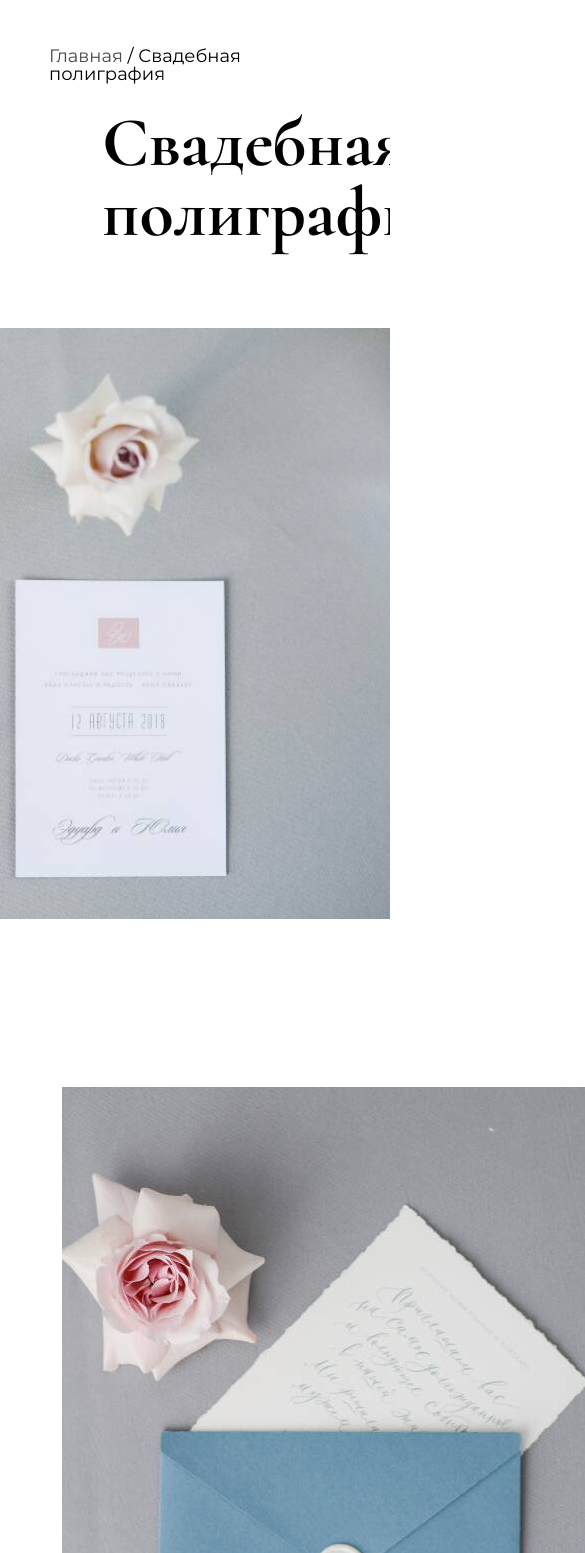
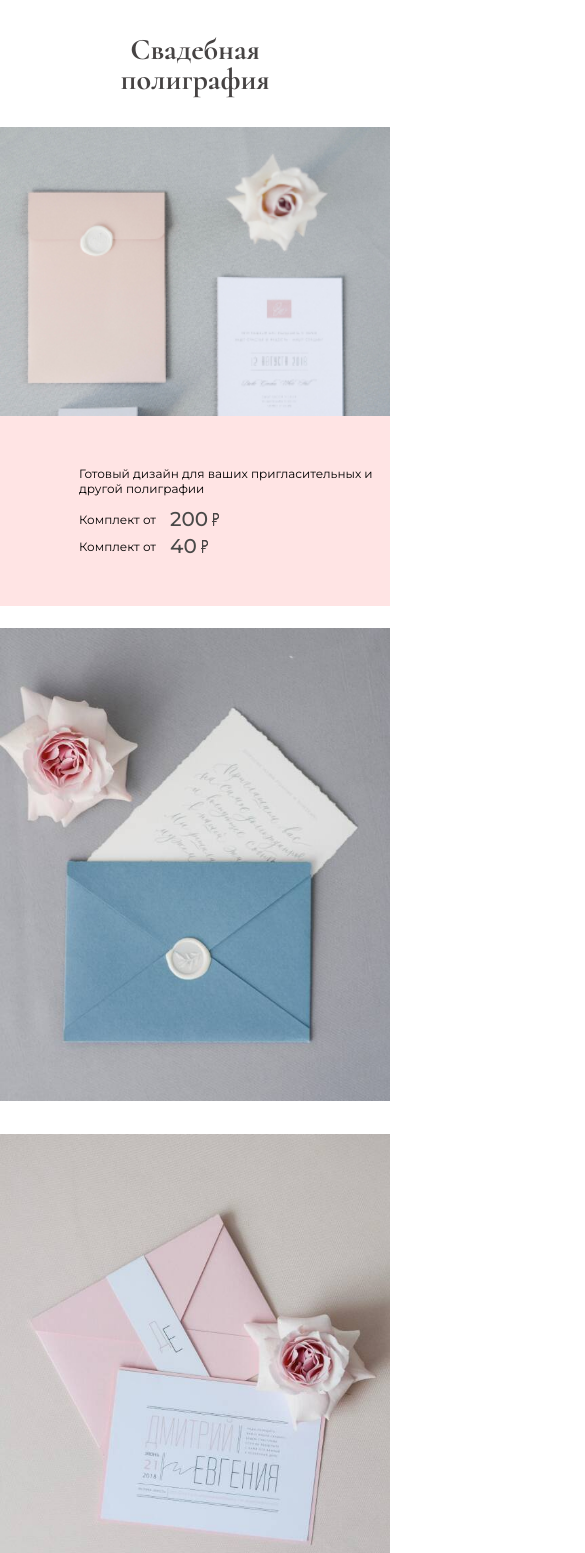
Before and after one commit to Dmitrii-Tr/muni-site, a plain HTML site: page polygraphy.html in a window 390 px wide. Shown: the part 47-1600 px from the top of the page, 585 px wide, since content can reach past the window. Drawn offline with Linux system fonts and the light colour scheme.

Commit message:
Сделал адаптив polygraphy.html

```diff
--- a/css/media.css
+++ b/css/media.css
@@ -14,7 +14,6 @@
 		text-align: center;
 	}
 }
-
 @media screen and (max-width: 1280px) {
 	.container {
 		width: 680px;
@@ -87,7 +86,7 @@
 	.contact__title {
 		font-size: 50px;
 		font-weight: 700;
-		margin-left: 300px;
+		margin-left: 290px;
 		margin-bottom: 35px;
 	}
 	.contact__content {
@@ -95,7 +94,6 @@
 		height: 223px;
 		align-items: flex-start;
 	}
-
 	.contact__phone,
 	.contact__mail,
 	.contact__instagram {
@@ -103,7 +101,6 @@
 		font-weight: 400;
 		margin-left: 223px;
 	}
-
 	.contact__title {
 		margin: 0 auto 84px;
 	}
@@ -149,14 +146,12 @@
 	.footer__menu {
 		margin-top: 16px;
 	}
-
 	.footer__contacts {
 		margin: 12px 0 -25px 253px;
 	}
 	.footer__text {
 		padding: 12px 0 35px 0;
 	}
-
 	.styles__link.active,
 	.positions__link.inactive {
 		padding: 11px 147px 12px;
@@ -255,7 +250,6 @@
 	.positions__items-number.number {
 		margin: 10px 76px 20px 77px;
 	}
-
 	.positions__items-inner-content {
 		margin: 30px 1px -1px 1px;
 	}
@@ -360,11 +354,45 @@
 	.order__content-esc {
 		margin-bottom: 50px;
 	}
+	.polygraphy__content {
+		display: grid;
+		grid-template-columns: 233px 233px 233px;
 	}
-
+	.polygraphy__content-image {
+		overflow: hidden;
+		width: 100%;
+	}
+	.polygraphy__service-inner {
+		margin-bottom: 50px;
+	}
+	.polygraphy__content-item:last-child {
+		grid-column-end: 3;
+		margin: 0 10px 50px 10px;
+	}
+	.polygraphy__contacts-inner {
+		background-color: #ffe4e4;
+		height: 140px;
+	}
+	.polygraphy__contact-text,
+	.polygraphy__contact-link {
+		font-size: 14px;
+		font-weight: 700;
+		line-height: 20px;
+	}
+	.polygraphy__design-wrap {
+		display: none;
+	}
+	.polygraphy__contact-text {
+		text-align: center;
+		padding-top: 45px;
+	}
+	.polygraphy__contact-link {
+		padding-left: 323px;
+	}
+}
 @media screen and (max-width: 767px) {
 	.container {
-		max-width: 292px;
+		max-width: 100%;
 		padding: 0;
 	}
 	.header__inner {
@@ -405,6 +433,9 @@
 	.footer__logo {
 		width: 40px;
 		height: 40px;
+	}
+	.footer__logo{
+		margin-left: 10px;
 	}
 	.header__inner-logo {
 		margin: 0;
@@ -606,7 +637,6 @@
 		width: 154%;
 		margin-left: -56px;
 	}
-
 	.positions__items-inner-title {
 		font-size: 18px;
 		padding: auto;
@@ -687,7 +717,7 @@
 	.order__content-subtext {
 		font-size: 10px;
 	}
-.order__content-btn{
+	.order__content-btn {
 		padding: 4px 40px;
 		width: 124px;
 		height: 27px;
@@ -696,7 +726,6 @@
 		width: 63px;
 		height: 25px;
 		margin: 6px 45px 12px 30px;
-
 	}
 	.wed__items-price.order {
 		display: block;
@@ -709,19 +738,18 @@
 	.order__content-price-title {
 		margin: 0 13px 28px 17px;
 	}
-
 	.order__content-price-btn {
 		width: 291px;
 		height: 51px;
 		margin: 0 auto;
 	}
-.order__content-link{
+	.order__content-link {
 		padding: 17px 81px;
 	}
-.order__content-price{
+	.order__content-price {
 		height: 117px;
 	}
-.order__content-subtext{
+	.order__content-subtext {
 		margin-left: 33px;
 	}
 	.order__content-esc {
@@ -730,4 +758,99 @@
 	.footer {
 		height: 70px;
 	}
+	.wed__nav {
+		display: none;
 	}
+	.polygraphy__service-inner {
+		margin-bottom: 22px;
+		display: flex;
+		flex-flow: column-reverse wrap-reverse;
+		overflow: hidden;
+	}
+	.polygraphy__image {
+		background-image: url(/images/polygraphy/background320.jpg);
+		width: 100%;
+		height: 289px;
+		background-repeat: no-repeat;
+		background-size: cover;
+	}
+	.about__title.title {
+		margin: 38px 0 22px;
+		text-align: left;
+		padding-right: 100px;
+		padding-left: 100px;
+	}
+	.polygraphy__service-content {
+		margin: 0 auto;
+		width: 100%;
+		height: 190px;
+	}
+	.polygraphy__content {
+		display: flex;
+		flex-wrap: wrap;
+		align-items: center;
+		justify-content: center;
+	}
+	.polygraphy__contact-text,
+	.polygraphy__contact-link {
+		font-size: 12px;
+	}
+	.polygraphy__design-title {
+		margin: 50px auto 18px 79px;
+		font-size: 12px;
+		line-height: 15px;
+		font-style: 400;
+	}
+	.polygraphy__design-element {
+		font-size: 12px;
+	}
+	.wed__base-price,
+	.wed__service-price {
+		font-size: 20px;
+	}
+	.order__content-title {
+		width: 50%;
+	}
+	.polygraphy__design-price::after {
+		content: "";
+		background-image: url(../images/polygraphy/ruble320poly.svg);
+		background-repeat: no-repeat;
+		position: absolute;
+		width: 14px;
+		height: 31px;
+		margin-left: 4px;
+		margin-top: 4px;
+	}
+	.polygraphy__design-price {
+		margin-top: -5px;
+	}
+	.polygraphy__design-element {
+		margin-left: 79px;
+		padding-bottom: 15px;
+	}
+	.polygraphy__contacts-wrapper {
+		width: 320px;
+	}
+	.polygraphy__contact-text {
+		font-weight: 400;
+	}
+	.polygraphy__contact-link {
+		padding-left: 28px;
+	}
+	.polygraphy__contacts-inner {
+		height: 166px;
+	}
+	.about__title.title.polygraphy__title {
+		text-align: center;
+	}
+	.polygraphy__content-item {
+		margin: 0;
+	}
+	.polygraphy__content-image {
+		margin-bottom: 30px;
+		max-width: 100%;
+	}
+	.polygraphy__content-item:last-child {
+		margin: 0;
+	}
+}
--- a/css/style.css
+++ b/css/style.css
@@ -165,10 +165,7 @@ button:hover {
 	background-color: #ffe4e4;
 	height: 269px;
 }
-.contact__title::after,
-.contact__title::before {
-	width: 24%;
-}
+
 .contact__phone,
 .contact__mail,
 .contact__instagram {
@@ -684,46 +681,52 @@ button:hover {
 .polygraphy__service-inner {
 	margin-bottom: 300px;
 	display: flex;
+	justify-content: flex-end;
 }
 .polygraphy__content {
 	display: flex;
 	justify-content: space-between;
 	flex-wrap: wrap;
 }
+.polygraphy__content-image {
+	width: 100%;
+}
 .polygraphy__content-item:last-child {
 	margin: 0 auto;
 	margin-bottom: 100px;
 }
 .polygraphy__content-item {
-	margin: 0 13px 20px 13px;
+	margin: 0 10px 18px 10px;
 }
 .polygraphy__service-content {
 	background-color: #ffe4e4;
-	width: 536px;
-	padding-bottom: 43px;
-	margin-top: 142px;
+	width: 444px;
+	height: 284px;
+	margin-top: 185px;
 	font-size: 18px;
 	font-weight: 400;
 }
 .polygraphy__design-price {
 	margin-left: 7px;
+	margin-top: -9px;
 }
 .polygraphy__design-title {
 	margin: 67px auto 35px 101px;
 }
 .polygraphy__design-item {
 	display: flex;
-	justify-content: start;
-	align-items: center;
-	margin-bottom: 20px;
 }
 .polygraphy__design-element {
 	margin-left: 79px;
+	padding-bottom: 30px;
 }
 .polygraphy__image {
-	position: absolute;
-	right: 0;
-	width: 825px;
+	background-image: url(/images/polygraphy/background1280.jpg);
+	width: 61%;
+	height: 669px;
+	background-repeat: no-repeat;
+	background-size: cover;
+	margin-right: 0;
 }
 .polygraphy__contact-text,
 .polygraphy__contact-link {
@@ -732,18 +735,29 @@ button:hover {
 	color: #464343;
 	line-height: 40px;
 }
+
 .polygraphy__contact-link {
 	font-weight: 700;
+	margin-bottom: 71px;
 }
 .polygraphy__contacts-inner {
 	background-color: #ffe4e4;
-	box-sizing: border-box;
-	padding: 74px 313px 71px 360px;
+	height: 266px;
 }
-.order__title{
+.polygraphy__contacts-wrapper {
+	width: 741px;
+	margin: 0 auto;
+}
+.polygraphy__contact-text {
+	text-align: left;
+	padding-top: 74px;
+}
+
+.order__title {
 	margin: 100px 0 129px 0;
 }
-.about__title::before, .contact__title::before {
+.about__title::before,
+.contact__title::before {
 	content: "";
 	position: absolute;
 	left: 0;
@@ -751,14 +765,10 @@ button:hover {
 	border-bottom: 5px solid #ececec;
 	margin-top: 50px;
 }
-.about__title.title.order{
+.about__title.title.order {
 	margin-top: 100px;
 	margin-bottom: 129px;
 }
-
-
-
-
 
 .order__content-image {
 	margin-right: 20px;
@@ -993,10 +1003,9 @@ button:hover {
 .menu__list-logo {
 	display: none;
 }
-.menu__btn.btn__hiden{
+.menu__btn.btn__hiden {
 	display: none;
 }
-
 
 .btn__hide.btn__visible {
 	width: 16px;
--- a/polygraphy.html
+++ b/polygraphy.html
@@ -1,6 +1,5 @@
 <!DOCTYPE html>
 <html lang="en">
-
 <head>
 	<meta charset="UTF-8">
 	<meta http-equiv="X-UA-Compatible" content="IE=edge">
@@ -15,7 +14,6 @@
 	<link rel="stylesheet" href="css/media.css">
 	<title>Polygraphy</title>
 </head>
-
 <body>
 	<div class="wrapper">
 		<header class="header">
@@ -64,21 +62,15 @@
 					<span class="wed__nav-styles">Свадебная полиграфия</span>
 				</div>
 			</div>
-			<div class="wed__inner">
-				<div class="air__inner-content">
-					<div class="air__inner-line">
-						<img class="inner-image" src="images/line.svg" alt="line">
-					</div>
-					<div class="air__inner-title">Свадебная полиграфия</div>
-				</div>
+			<div class="styles">
+				<h2 class="about__title title polygraphy__title">Свадебная полиграфия</h2>
 			</div>
 	</div>
 	</div>
 	<section class="polygraphy__design">
-		<div class="container">
 			<div class="polygraphy__service-inner">
 				<div class="polygraphy__service-content">
-					<p class="polygraphy__design-title">Готовый дизайн для ваших<br> пригласительных и другой полиграфии</p>
+					<p class="polygraphy__design-title">Готовый дизайн для ваших<br class="polygraphy__design-wrap"> пригласительных и другой полиграфии</p>
 					<div class="polygraphy__design-item">
 						<p class="polygraphy__design-element">Комплект от</p>
 						<div class="polygraphy__design-price">
@@ -92,34 +84,33 @@
 						</div>
 					</div>
 				</div>
-				<img class="polygraphy__image" src="images/polygraphy/design.jpg" alt="image">
+				<div class="polygraphy__image"></div>
 			</div>
-		</div>
 		</div>
 	</section>
 	<section class="polygraphy__goods">
 		<div class="container">
 			<div class="polygraphy__content">
 				<div class="polygraphy__content-item">
-					<img src="images/polygraphy/sign1.jpg" alt="image">
+					<img class="polygraphy__content-image"src="images/polygraphy/sign1.jpg" alt="image">
 				</div>
 				<div class="polygraphy__content-item">
-					<img src="images/polygraphy/sign2.jpg" alt="image">
+					<img class="polygraphy__content-image" src="images/polygraphy/sign2.jpg" alt="image">
 				</div>
 				<div class="polygraphy__content-item">
-					<img src="images/polygraphy/sign3.jpg" alt="image">
+					<img class="polygraphy__content-image" src="images/polygraphy/sign3.jpg" alt="image">
 				</div>
 				<div class="polygraphy__content-item">
-					<img src="images/polygraphy/sign4.jpg" alt="image">
+					<img class="polygraphy__content-image" src="images/polygraphy/sign4.jpg" alt="image">
 				</div>
 				<div class="polygraphy__content-item">
-					<img src="images/polygraphy/sign5.jpg" alt="image">
+					<img class="polygraphy__content-image" src="images/polygraphy/sign5.jpg" alt="image">
 				</div>
 				<div class="polygraphy__content-item">
-					<img src="images/polygraphy/sign6.jpg" alt="image">
+					<img class="polygraphy__content-image" src="images/polygraphy/sign6.jpg" alt="image">
 				</div>
 				<div class="polygraphy__content-item">
-					<img src="images/polygraphy/sign7.jpg" alt="image">
+					<img class="polygraphy__content-image" src="images/polygraphy/sign7.jpg" alt="image">
 				</div>
 			</div>
 		</div>
@@ -127,14 +118,15 @@
 <section class="polygraphy__contacts">
 	<div class="section">
 		<div class="polygraphy__contacts-inner">
-			<h6 class="polygraphy__contact-text">Закажите дизайн для вашей полиграфии<br>
+			<div class="polygraphy__contacts-wrapper">
+			<h6 class="polygraphy__contact-text">Закажите дизайн для вашей полиграфии
 				и персональный расчет у наших менеджеров</h6>
 			<a class="polygraphy__contact-link" href="tel:89992077407">8 999 207 74 07 </a>
+
 		</div>
 	</div>
+	</div>
 </section>
-
-
 <footer class="footer">
 	<div class="container">
 		<div class="footer__wrapper">
@@ -168,7 +160,6 @@
 		</div>
 	</div>
 </footer>
-
 <script src="js/jquery.fancybox.min.js"></script>
 <script src="js/script.js"></script>
 </div>
```
Also changed, not shown: images/Polygraphy/background1280.jpg (added), images/Polygraphy/background320.jpg (added), images/Polygraphy/ruble320poly.svg (added), images/Polygraphy/Комплект.jpg (added). Lines whose indentation alone changed are shown as unchanged.
